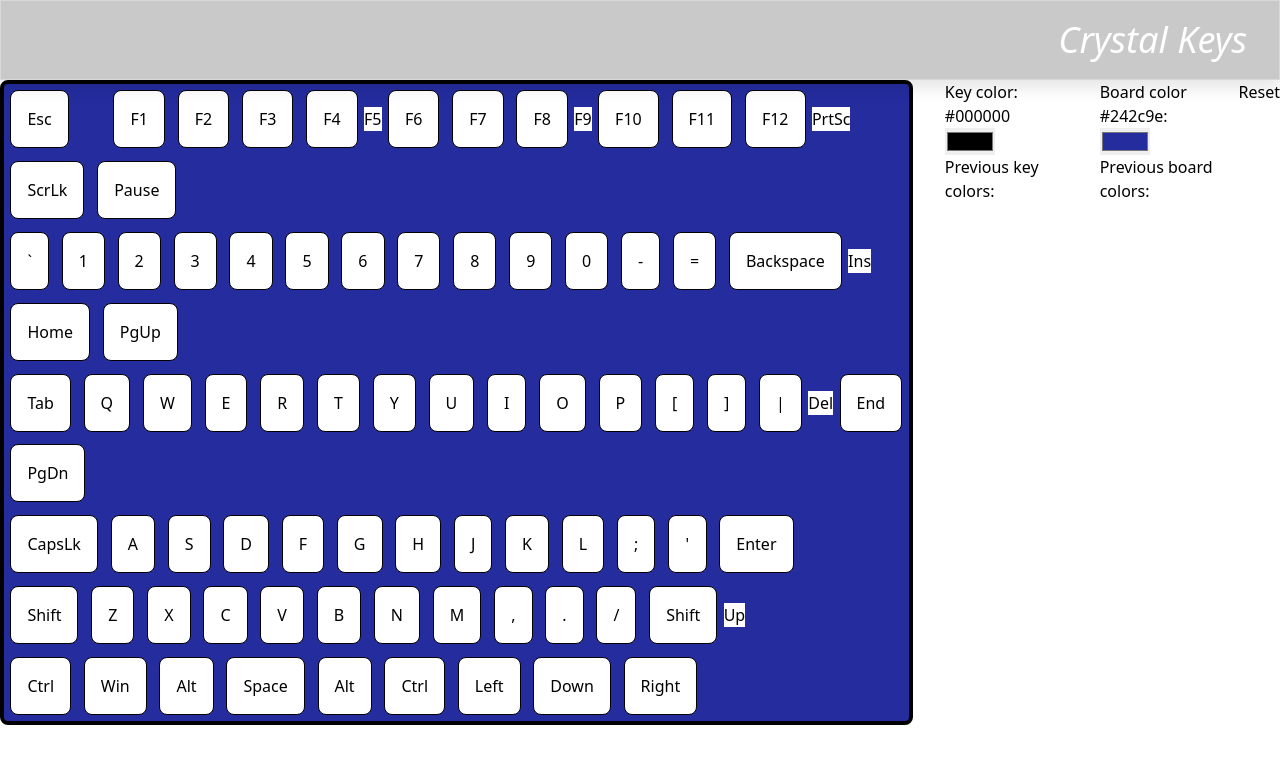
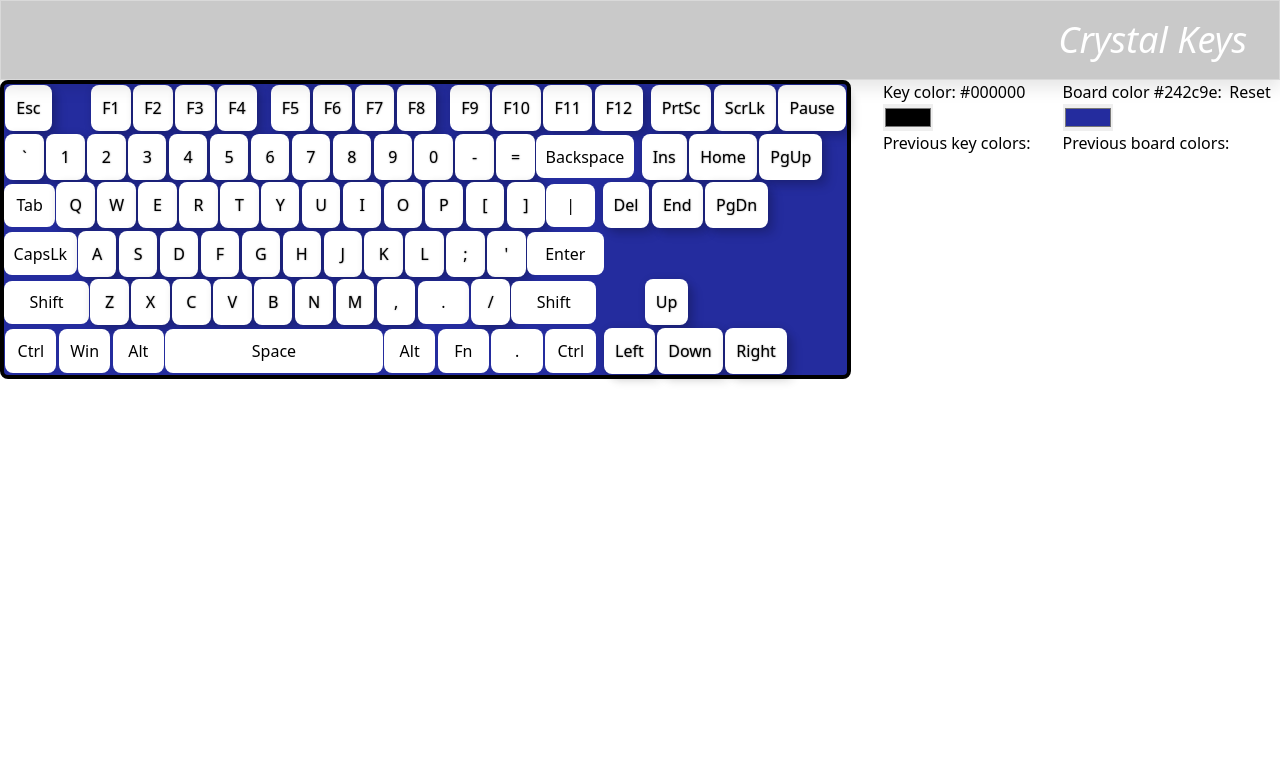
Before and after one commit to OblivionNoirV2/crystalkeys, a React (Create React App) app: page / in a window 1280 px wide. Shown: the top 764 px of the page. Built offline with nearby package versions, Linux system fonts and the light colour scheme.

Commit message:
style keyboard

```diff
--- a/src/App.tsx
+++ b/src/App.tsx
@@ -45,14 +45,9 @@ const key_sets: { [row: string]: string[] } = {
 
   ],
   sixth_row: [
-    'Ctrl', 'Win', 'Alt', 'Space', 'Alt', 'Ctrl', 'Left', 'Down', 'Right'
+    'Ctrl', 'Win', 'Alt', 'Space', 'Alt', 'Fn', '.', 'Ctrl', 'Left', 'Down', 'Right'
   ],
 };
-//displays them on the screen in row order
-
-
-//for unique keys that need a little more work
-//Use binary search to find the key more efficiently
 
 
 function getClassForKey(key_label: string): string {
@@ -64,7 +59,20 @@ function getClassForKey(key_label: string): string {
     'PrtSc': 'key-prtsc',
     'Ins': 'key-ins',
     'Del': 'key-del',
-    'Up': 'key-up'
+    'Up': 'key-up',
+    'Backspace': 'key-backspace',
+    'CapsLk': 'key-capslock',
+    'Tab': 'key-tab',
+    'Enter': 'key-enter',
+    'Shift': 'key-shift',
+    '|': 'key-backslash',
+    'Ctrl': 'key-ctrl',
+    'Space': 'key-space',
+    'Win': 'key-win',
+    'Alt': 'key-alt',
+    'Fn': 'key-fn',
+    '.': 'key-dot',
+    'Left': 'key-left',
   };
   return keyClassMap[key_label] || 'key'
 }
@@ -76,14 +84,14 @@ interface KeyboardProps {
 //Convert the key_sets object to a flat array
 export const keys_array: { label: string, row: string }[] = [];
 
-for (let row in key_sets) {
+Object.keys(key_sets).forEach(row => {
   /*create new array of objects with the key label and row,
-  and push it to the keys array. Spread so it doesn't get segmented.
-  So keys_array becomes an array of objects, and we can use these new
-  properties to determine where spacings go*/
+and push it to the keys array. Spread so it doesn't get segmented.
+So keys_array becomes an array of objects, and we can use these new
+properties to determine where spacings go*/
   keys_array.push(...key_sets[row].map(key => ({ label: key, row })));
-}
 
+});
 const Keyboard: React.FC<KeyboardProps> = ({ selected_color, selected_board_color }) => {
   const { prevColors, setPrevColors } = useContext(PrevColorsContext);
   const [keyColors, setKeyColors] = useState<string[]>(
--- a/src/sparkles.css
+++ b/src/sparkles.css
@@ -12,27 +12,79 @@ body {
 
 /*note that width DOES override min-width*/
 .key,
-.key-f1 {
-  margin: .4rem;
+.key-f1,
+.key-f5,
+.key-f9,
+.key-prtsc,
+.key-ins,
+.key-del,
+.key-up,
+.key-left {
+  margin: .1vw;
   min-width: 3vw;
-  padding: 1rem 1rem 1rem 1rem;
+  padding: 1vh;
   border-radius: .5rem;
-  border: .1rem solid black;
-  background-color: #fff;
-  color: #000;
+  border: solid .2rem transparent;
   cursor: pointer;
+  box-shadow: .5rem .5rem .5rem rgba(0, 0, 0, 0.1), .1rem .1rem .5rem rgba(0, 0, 0, 0.2);
+  text-shadow: .01rem .01rem .1rem rgba(0, 0, 0, 0.5);
+  transition: all 0.1s ease-in-out;
+}
+
+.key-up {
+  margin-left: 3.8vw;
+}
+
+.key-backspace {
+  min-width: 4.6vw;
+  padding: 1.2vh;
+  border-radius: .5rem;
+}
+
+.key-backslash {
+  min-width: 3.8vw;
+  padding: 1.2vh;
+  border-radius: .5rem;
+}
+
+.key-capslock {
+  min-width: 5vw;
+  padding: 1.2vh;
+  border-radius: .5rem;
+
+}
+
+.key-ctrl,
+.key-alt,
+.key-alt,
+.key-ctrlr,
+.key-dot,
+.key-fn,
+.key-win {
+  min-width: 4vw;
+  padding: 1.2vh;
+  border-radius: .5rem;
+  margin: .1vw;
+}
+
+.key-tab {
+  min-width: 4vw;
+  padding: 1.2vh;
+  border-radius: .5rem;
+}
+
+.key-left {
+  margin-left: .5vw;
+}
+
+.key-enter {
+  min-width: 6vw;
+  padding: 1.2vh 1vw 1.2vh 1vw;
+  border-radius: .5rem;
 }
 
 .key-text {
   font-size: 1rem;
-}
-
-/*for spaces*/
-.key-hidden {
-  border: none;
-  width: .5vw;
-  height: .5vw;
-
 }
 
 .key-hidden {
@@ -51,6 +103,38 @@ body {
   align-self: flex-start;
 }
 
+.key-shift {
+  min-width: 6.65vw;
+  padding: 1.2vh;
+  border-radius: .5rem;
+}
+
+.key-space {
+  min-width: 17vw;
+  padding: 1.2vh;
+  border-radius: .5rem;
+}
+
 .key-f1 {
   margin-left: 3vw;
 }
+
+.key-f5 {
+  margin-left: 1vw;
+}
+
+.key-f9 {
+  margin-left: 1vw;
+}
+
+.key-prtsc {
+  margin-left: .5vw;
+}
+
+.key-ins {
+  margin-left: .6vw;
+}
+
+.key-del {
+  margin-left: .6vw;
+}
```
